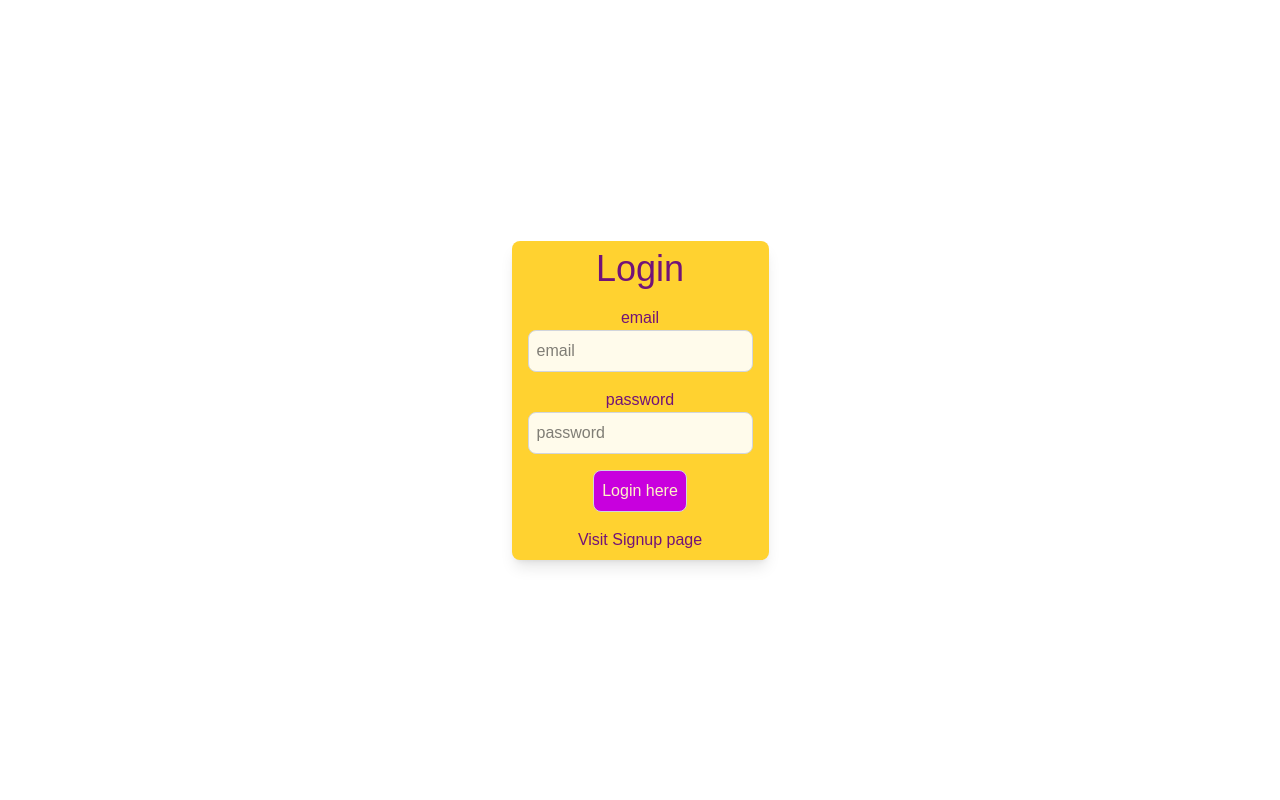
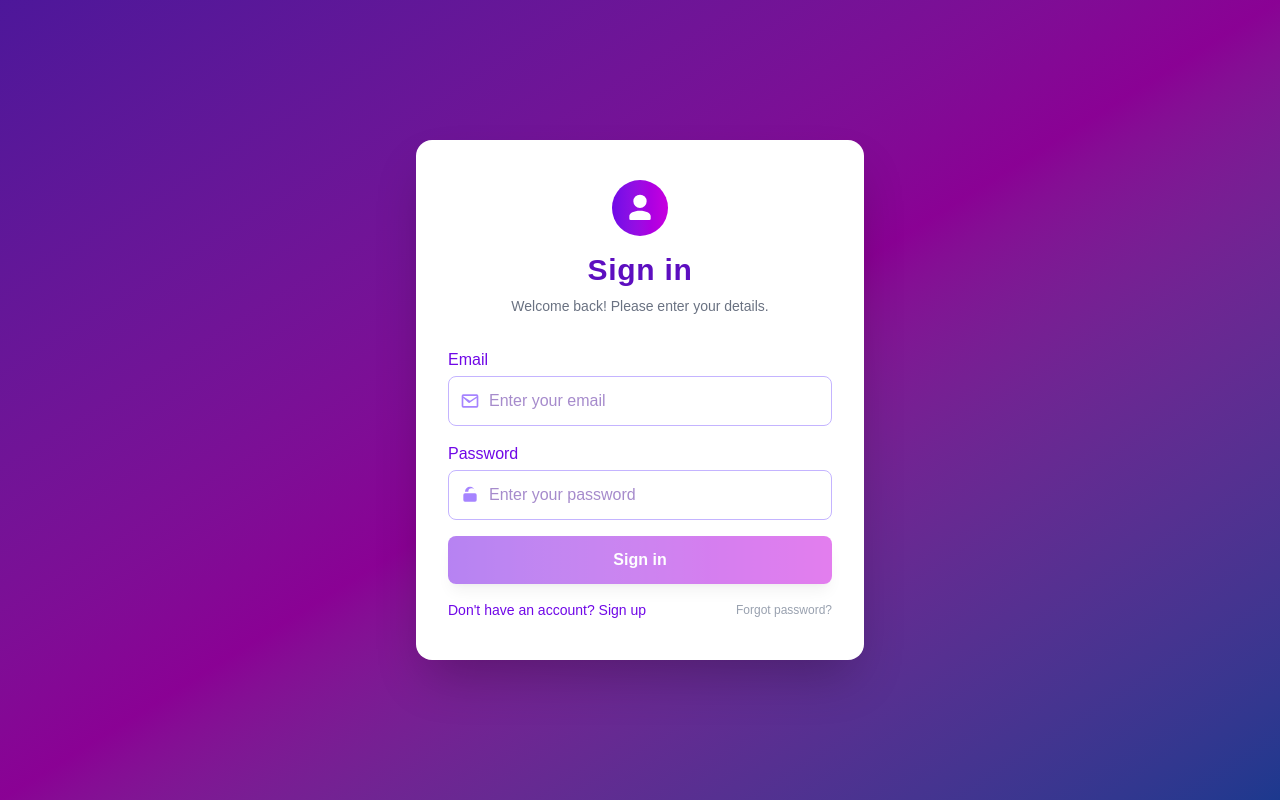
Before and after one commit to chmp0940/NextJsAuth, a Next.js app: page /login in a window 1280 px wide. Built offline with nearby package versions, Linux system fonts and the light colour scheme.

Commit message:
making it good

```diff
--- a/src/app/login/page.tsx
+++ b/src/app/login/page.tsx
@@ -1,4 +1,4 @@
-/* eslint-disable @typescript-eslint/no-unused-vars */
+// ...existing code...
 "use client";
 import Link from "next/link";
 import React, { useEffect } from "react";
@@ -14,7 +14,7 @@ export default function LoginPage() {
     password: "",
   });
   const [buttonDisabled, setButtonDisabled] = React.useState(false);
-  const [loading, setLoading] = React.useState(false); // for showing on frontend page about loading or login on frontend page
+  const [loading, setLoading] = React.useState(false);
 
   const onLogin = async () => {
     try {
@@ -36,9 +36,7 @@ export default function LoginPage() {
       setLoading(false);
     }
   };
-  /*
-  The finally block in your onLogin function is used to run code after the try and catch blocks, no matter what happens—whether the login is successful or an error occurs.
-  */
+  // ...existing code...
 
   useEffect(() => {
     if (user.email.length > 0 && user.password.length > 0) {
@@ -49,53 +47,116 @@ export default function LoginPage() {
   }, [user]);
 
   return (
-    <div className="flex flex-col items-center justify-center min-h-screen py-2">
-      <div className="flex flex-col items-center justify-center  py-2 bg-amber-300 w-max px-4 rounded-lg shadow-lg h-4/5">
-        {loading ? (
-          <Image
-            src="/Spinner-5.gif"
-            alt="Loading..."
-            width={48}
-            height={48}
-            className="w-12 h-12 mb-4"
+    <div className="flex items-center justify-center min-h-screen bg-gradient-to-br from-violet-900 via-fuchsia-800 to-blue-900">
+      <div className="w-full max-w-md mx-auto bg-white bg-opacity-90 rounded-2xl shadow-2xl px-8 py-10 flex flex-col items-center animate-fade-in">
+        <div className="mb-8 flex flex-col items-center">
+          <span className="inline-block bg-gradient-to-r from-violet-700 to-fuchsia-600 rounded-full p-3 mb-4">
+            <svg width="32" height="32" fill="none" viewBox="0 0 24 24">
+              <path
+                fill="#fff"
+                d="M12 12a5 5 0 1 0 0-10 5 5 0 0 0 0 10Zm0 2c-4.418 0-8 1.79-8 4v2a1 1 0 0 0 1 1h14a1 1 0 0 0 1-1v-2c0-2.21-3.582-4-8-4Z"
               />
-        ) : (
-          <h1 className="text-4xl mb-4 text-fuchsia-900">Login</h1>
-        )}
-        <hr />
-
-        <label htmlFor="email" className="text-fuchsia-900">
-          email
+            </svg>
+          </span>
+          <h1 className="text-3xl font-bold text-violet-800 mb-2 tracking-wide">
+            Sign in
+          </h1>
+          <p className="text-gray-500 text-sm">
+            Welcome back! Please enter your details.
+          </p>
+        </div>
+        <form
+          className="w-full flex flex-col gap-4"
+          onSubmit={(e) => {
+            e.preventDefault();
+            onLogin();
+          }}
+        >
+          <div className="flex flex-col gap-1">
+            <label htmlFor="email" className="text-violet-700 font-medium">
+              Email
             </label>
+            <div className="relative">
+              <span className="absolute left-3 top-1/2 -translate-y-1/2 text-violet-400">
+                <svg width="20" height="20" fill="none" viewBox="0 0 24 24">
+                  <path
+                    fill="currentColor"
+                    d="M2 6a2 2 0 0 1 2-2h16a2 2 0 0 1 2 2v12a2 2 0 0 1-2 2H4a2 2 0 0 1-2-2V6Zm2 0v.511l8 5.333 8-5.333V6H4Zm16 2.489-7.555 5.04a2 2 0 0 1-2.89 0L4 8.489V18h16V8.489Z"
+                  />
+                </svg>
+              </span>
               <input
-          className="p-2 border bg-amber-50 border-gray-300 rounded-lg mb-4 focus:outline-none focus:border-gray-600 text-black"
+                className="pl-10 pr-4 py-3 border border-violet-300 rounded-lg w-full bg-white text-violet-900 focus:outline-none focus:border-violet-500 transition-all duration-200"
                 id="email"
-          type="text"
+                type="email"
                 value={user.email}
                 onChange={(e) => setUser({ ...user, email: e.target.value })}
-          placeholder="email"
+                placeholder="Enter your email"
+                autoComplete="email"
+                required
               />
-        <label htmlFor="password" className="text-fuchsia-900">
-          password
+            </div>
+          </div>
+          <div className="flex flex-col gap-1">
+            <label htmlFor="password" className="text-violet-700 font-medium">
+              Password
             </label>
+            <div className="relative">
+              <span className="absolute left-3 top-1/2 -translate-y-1/2 text-violet-400">
+                <svg width="20" height="20" fill="none" viewBox="0 0 24 24">
+                  <path
+                    fill="currentColor"
+                    d="M12 17a2 2 0 1 0 0-4 2 2 0 0 0 0 4Zm6-7V8a6 6 0 1 0-12 0v2a2 2 0 0 0-2 2v6a2 2 0 0 0 2 2h12a2 2 0 0 0 2-2v-6a2 2 0 0 0-2-2Zm-8-2a4 4 0 1 1 8 0v2H6V8Z"
+                  />
+                </svg>
+              </span>
               <input
-          className="p-2 border border-gray-300 rounded-lg bg-amber-50 mb-4 focus:outline-none focus:border-gray-600 text-black"
+                className="pl-10 pr-4 py-3 border border-violet-300 rounded-lg w-full bg-white text-violet-900 focus:outline-none focus:border-violet-500 transition-all duration-200"
                 id="password"
                 type="password"
-          value={user.password} // it means it will show the value in user.password
+                value={user.password}
                 onChange={(e) => setUser({ ...user, password: e.target.value })}
-          placeholder="password"
+                placeholder="Enter your password"
+                autoComplete="current-password"
+                required
               />
+            </div>
+          </div>
           <button
-          onClick={onLogin}
-          className="p-2 border border-gray-300 rounded-lg mb-4 focus:outline-none focus:border-gray-600 text-amber-100 bg-fuchsia-600 hover:bg-fuchsia-700 transition-colors duration-300 disabled:opacity-50 disabled:cursor-not-allowed"
+            type="submit"
+            className="py-3 w-full rounded-lg font-semibold text-white bg-gradient-to-r from-violet-700 to-fuchsia-600 hover:from-violet-800 hover:to-fuchsia-700 transition-colors duration-300 shadow-lg disabled:opacity-50 disabled:cursor-not-allowed"
+            disabled={buttonDisabled || loading}
           >
-          Login here
+            {loading ? "Signing in..." : "Sign in"}
           </button>
-        <Link href="/signup" className="text-fuchsia-900">
-          Visit Signup page
+        </form>
+        <div className="w-full flex justify-between items-center mt-4">
+          <Link
+            href="/signup"
+            className="text-violet-700 hover:underline text-sm"
+          >
+            Don&apos;t have an account? Sign up
           </Link>
+          <span className="text-gray-400 text-xs cursor-pointer hover:underline">
+            Forgot password?
+          </span>
         </div>
+      </div>
+      <style jsx>{`
+        .animate-fade-in {
+          animation: fadeIn 0.7s ease;
+        }
+        @keyframes fadeIn {
+          from {
+            opacity: 0;
+            transform: translateY(20px);
+          }
+          to {
+            opacity: 1;
+            transform: translateY(0);
+          }
+        }
+      `}</style>
     </div>
   );
 }
--- a/src/app/profile/page.tsx
+++ b/src/app/profile/page.tsx
@@ -1,5 +1,3 @@
-
-/* eslint-disable @typescript-eslint/no-explicit-any */
 "use client";
 import axios from "axios";
 import Link from "next/link";
@@ -7,32 +5,25 @@ import toast from "react-hot-toast";
 import { useRouter } from "next/navigation";
 import { useState } from "react";
 
+export default function ProfilePage() {
+  // ...existing code...
+  const router = useRouter();
+  const [data, setData] = useState("nothing");
+  const [id, setId] = useState("nothing");
 
-
-export default function ProfilePage() {
-  /*
-  Dynamic Routing:
-Next.js uses this naming convention to automatically map the URL to the corresponding page.
-  */
-const router=useRouter();
-const [data,setData]=useState("nothing");
-const [id,setId]=useState("nothing");
-
-const logout=async ()=>{
+  const logout = async () => {
     try {
       await axios.get("/api/users/logout");
       toast.success("Logout successful");
       // Redirect to the login page or home page after successful logout
 
       router.push("/login");
-
-      } catch (error:any) {
+    } catch (error: any) {
       console.error("Logout failed:", error);
       toast.error(error.message || "Logout failed");
-
     }
-}
-  const getUserDetails=async ()=>{
+  };
+  const getUserDetails = async () => {
     const res = await axios.get("/api/users/me");
     console.log(res.data);
 
@@ -52,37 +43,66 @@ const logout=async ()=>{
     // console.log(res.data.data._id);
 
     setId(res.data.info._id);
-  }
-
+  };
 
   return (
-    <div className="flex flex-col items-center justify-center min-h-screen py-2 bg-purple-950">
-      <h1 className="text-2xl font-bold mb-4">Profile</h1>
-
-      <hr />
+    <div className="flex items-center justify-center min-h-screen bg-gray-100">
+      <div className="w-full max-w-md mx-auto bg-white rounded-2xl shadow-2xl px-8 py-10 flex flex-col items-center animate-fade-in">
+        <div className="w-full flex justify-end mb-4">
           <button
-        className="mt-4 bg-blue-500 text-white px-4 py-2 rounded hover:bg-blue-600"
+            className="px-4 py-2 rounded-lg bg-violet-700 text-white font-semibold hover:bg-violet-800 transition-colors duration-200"
             onClick={logout}
           >
             Logout
           </button>
+        </div>
+        <div className="flex flex-col items-center gap-2 mb-6">
+          <div className="w-20 h-20 rounded-full bg-gray-200 flex items-center justify-center overflow-hidden">
+            <svg width="48" height="48" fill="none" viewBox="0 0 24 24">
+              <path
+                fill="#bbb"
+                d="M12 12a5 5 0 1 0 0-10 5 5 0 0 0 0 10Zm0 2c-4.418 0-8 1.79-8 4v2a1 1 0 0 0 1 1h14a1 1 0 0 0 1-1v-2c0-2.21-3.582-4-8-4Z"
+              />
+            </svg>
+          </div>
+          <div className="text-lg font-bold text-gray-900">
+            {data !== "nothing" ? data : "Your Name"}
+          </div>
+          <div className="text-sm text-gray-500">
+            {id !== "nothing" ? `${id}@email.com` : "your@email.com"}
+          </div>
+        </div>
+        <div className="w-full mb-6">
+          <div className="text-gray-700 font-semibold mb-2">
+            Account Settings
+          </div>
+          <div className="text-gray-500 text-sm mb-2">
+            Lorem ipsum dolor sit amet, consectetur adipiscing elit. Sed do
+            eiusmod tempor incididunt ut labore et dolore magna aliqua.
+          </div>
+        </div>
         <button
-        className="mt-4 bg-green-500 text-white px-4 py-2 rounded hover:bg-blue-600"
+          className="w-full py-3 rounded-lg bg-violet-700 text-white font-semibold hover:bg-violet-800 transition-colors duration-200 mt-2"
           onClick={getUserDetails}
         >
           Get User Details
         </button>
-      <br />
-
-      <h3>click to get on username page</h3>
-      <h2 className="text-2xl p-2 rounded-b-md bg-amber-400 m-2">
-        {data === "nothing" ? (
-          "nothing"
-        ) : (
-          <Link href={`/profile/${data}`}>username :{data}</Link>
-        )}
-      </h2>
-      <h2 className="text-2xl font-bold mb-4 text-amber-400">id: {id}</h2>
+      </div>
+      <style jsx>{`
+        .animate-fade-in {
+          animation: fadeIn 0.7s ease;
+        }
+        @keyframes fadeIn {
+          from {
+            opacity: 0;
+            transform: translateY(20px);
+          }
+          to {
+            opacity: 1;
+            transform: translateY(0);
+          }
+        }
+      `}</style>
     </div>
   );
 }
--- a/src/app/signup/page.tsx
+++ b/src/app/signup/page.tsx
@@ -7,16 +7,7 @@ import toast from "react-hot-toast";
 import Image from "next/image";
 
 export default function Signup() {
-  /*
-  router.push:
-
-  Adds a new entry to the browser's history stack.
-  The user can navigate back to the previous page using the back button.
-  router.replace:
-
-  Replaces the current entry in the browser's history stack.
-  The user cannot navigate back to the previous page.
-  */
+  // ...existing code...
 
   const router = useRouter();
   const [user, setUser] = React.useState({
@@ -61,64 +52,132 @@ export default function Signup() {
     }
   }, [user]);
 
+  // Agency radio state
+  const [isAgency, setIsAgency] = React.useState<boolean | null>(null);
   return (
-    <div className="flex flex-col items-center justify-center min-h-screen py-2">
-      <div className="flex flex-col items-center justify-center  py-5 bg-amber-300 w-max px-10 rounded-lg shadow-lg h-4/5">
-        {loading ? (
-          <Image
-            src="/Spinner-5.gif"
-            alt="Loading..."
-            width={48}
-            height={48}
-            className="w-12 h-12 mb-4"
-          />
-        ) : (
-          <h1 className="text-4xl mb-4 text-fuchsia-900">SignUp</h1>
-        )}
-        <hr />
-
-        <label htmlFor="username" className="text-fuchsia-900">
-          username
+    <div className="flex items-center justify-center min-h-screen bg-gray-100">
+      <div className="w-full max-w-md mx-auto bg-white rounded-2xl shadow-2xl px-8 py-10 flex flex-col items-center animate-fade-in">
+        <div className="mb-8 flex flex-col items-center">
+          <h1 className="text-2xl font-bold text-gray-900 mb-2 tracking-wide">
+            Create your PopX account
+          </h1>
+          <p className="text-gray-500 text-sm">
+            Enter your details to sign up.
+          </p>
+        </div>
+        <form
+          className="w-full flex flex-col gap-4"
+          onSubmit={(e) => {
+            e.preventDefault();
+            onSignUP();
+          }}
+        >
+          <div className="flex flex-col gap-1">
+            <label htmlFor="username" className="text-gray-700 font-medium">
+              Full Name
             </label>
             <input
-          className="p-2 border border-gray-300 rounded-lg mb-4 focus:outline-none focus:border-gray-600 text-black bg-amber-50"
-          id="username "
+              className="pl-4 pr-4 py-3 border border-gray-300 rounded-lg w-full bg-white text-gray-900 focus:outline-none focus:border-violet-500 transition-all duration-200"
+              id="username"
               type="text"
               value={user.username}
               onChange={(e) => setUser({ ...user, username: e.target.value })}
-          placeholder="username"
+              placeholder="Enter your full name"
+              autoComplete="name"
+              required
             />
-        <label htmlFor="email" className="text-fuchsia-900">
-          email
+          </div>
+          <div className="flex flex-col gap-1">
+            <label htmlFor="email" className="text-gray-700 font-medium">
+              Email
             </label>
             <input
-          className="p-2 border border-gray-300 rounded-lg mb-4 focus:outline-none focus:border-gray-600 text-black bg-amber-50"
+              className="pl-4 pr-4 py-3 border border-gray-300 rounded-lg w-full bg-white text-gray-900 focus:outline-none focus:border-violet-500 transition-all duration-200"
               id="email"
               type="email"
               value={user.email}
               onChange={(e) => setUser({ ...user, email: e.target.value })}
-          placeholder="email"
+              placeholder="Enter your email"
+              autoComplete="email"
+              required
             />
-        <label htmlFor="password" className="text-fuchsia-900">
-          password
+          </div>
+          <div className="flex flex-col gap-1">
+            <label htmlFor="password" className="text-gray-700 font-medium">
+              Password
             </label>
             <input
-          className="p-2 border border-gray-300 rounded-lg mb-4 focus:outline-none focus:border-gray-600 text-black bg-amber-50"
+              className="pl-4 pr-4 py-3 border border-gray-300 rounded-lg w-full bg-white text-gray-900 focus:outline-none focus:border-violet-500 transition-all duration-200"
               id="password"
               type="password"
               value={user.password}
               onChange={(e) => setUser({ ...user, password: e.target.value })}
-          placeholder="password"
+              placeholder="Enter your password"
+              autoComplete="new-password"
+              required
             />
+          </div>
+          <div className="flex flex-col gap-2 mt-2">
+            <span className="text-gray-700 font-medium">
+              Are you an Agency?
+            </span>
+            <div className="flex gap-6 mt-1">
+              <label className="flex items-center gap-2">
+                <input
+                  type="radio"
+                  name="agency"
+                  value="yes"
+                  checked={isAgency === true}
+                  onChange={() => setIsAgency(true)}
+                  className="accent-violet-600"
+                />
+                Yes
+              </label>
+              <label className="flex items-center gap-2">
+                <input
+                  type="radio"
+                  name="agency"
+                  value="no"
+                  checked={isAgency === false}
+                  onChange={() => setIsAgency(false)}
+                  className="accent-violet-600"
+                />
+                No
+              </label>
+            </div>
+          </div>
           <button
-          className="p-2 border border-gray-300 rounded-lg mb-4 focus:outline-none focus:border-gray-600 text-amber-100 bg-fuchsia-600 hover:bg-fuchsia-700 transition-colors duration-300 disabled:opacity-50 disabled:cursor-not-allowed"
-          onClick={onSignUP}
+            type="submit"
+            className="py-3 w-full rounded-lg font-semibold text-white bg-violet-700 hover:bg-violet-800 transition-colors duration-300 shadow-lg disabled:opacity-50 disabled:cursor-not-allowed mt-4"
+            disabled={buttonDisabled || loading}
           >
-          {buttonDisabled ? "NO SignUp" : "SignUp"}
+            {loading ? "Creating Account..." : "Create Account"}
           </button>
-        <br />
-        <Link href="/login">Visit Login</Link>
+        </form>
+        <div className="w-full flex justify-center items-center mt-4">
+          <Link
+            href="/login"
+            className="text-violet-700 hover:underline text-sm"
+          >
+            Already Registered? Login
+          </Link>
         </div>
+      </div>
+      <style jsx>{`
+        .animate-fade-in {
+          animation: fadeIn 0.7s ease;
+        }
+        @keyframes fadeIn {
+          from {
+            opacity: 0;
+            transform: translateY(20px);
+          }
+          to {
+            opacity: 1;
+            transform: translateY(0);
+          }
+        }
+      `}</style>
     </div>
   );
 }
```
Also changed, not shown: src/app/page.tsx (+31 -89 lines). Lines whose indentation alone changed are shown as unchanged.
